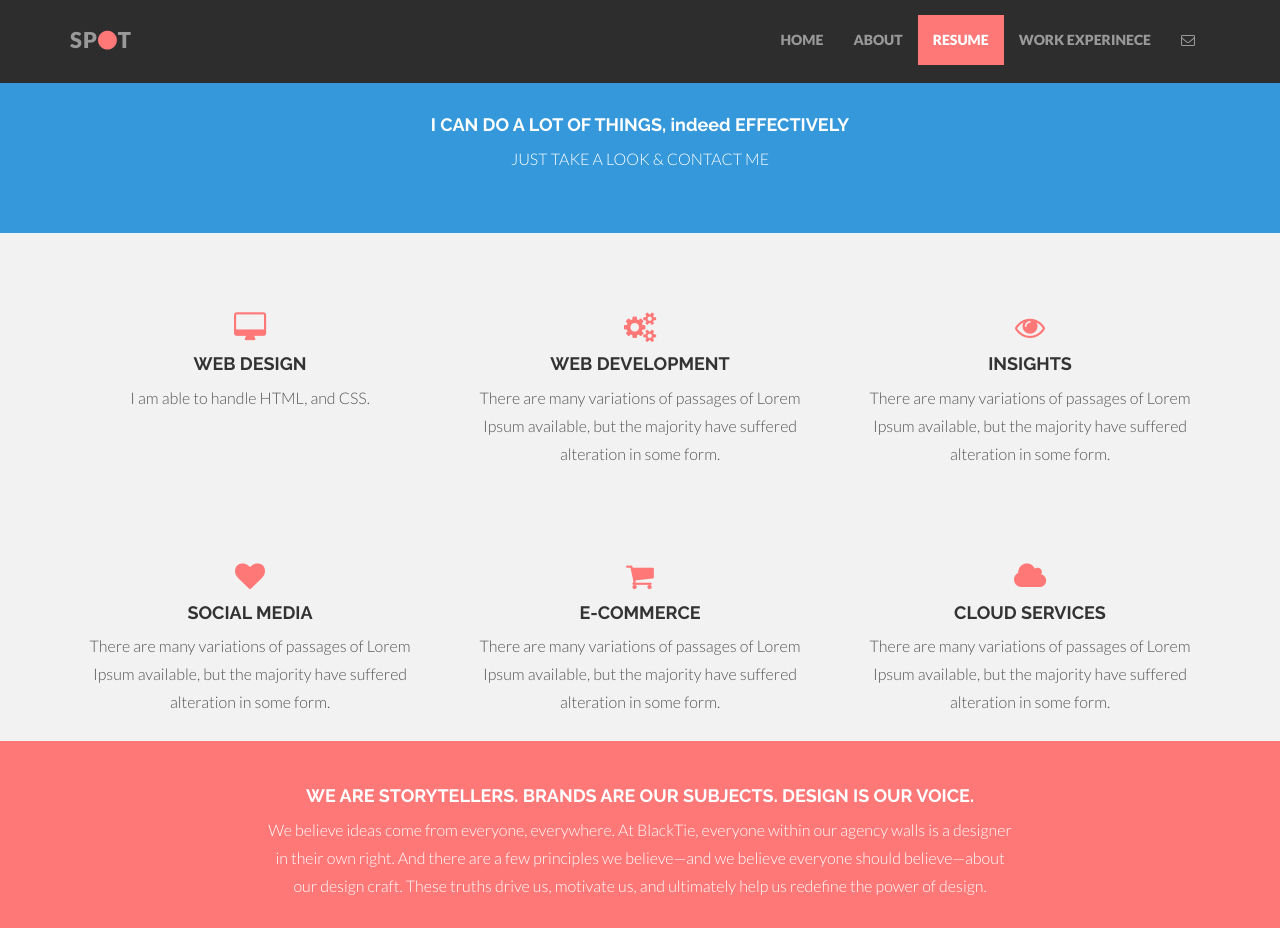
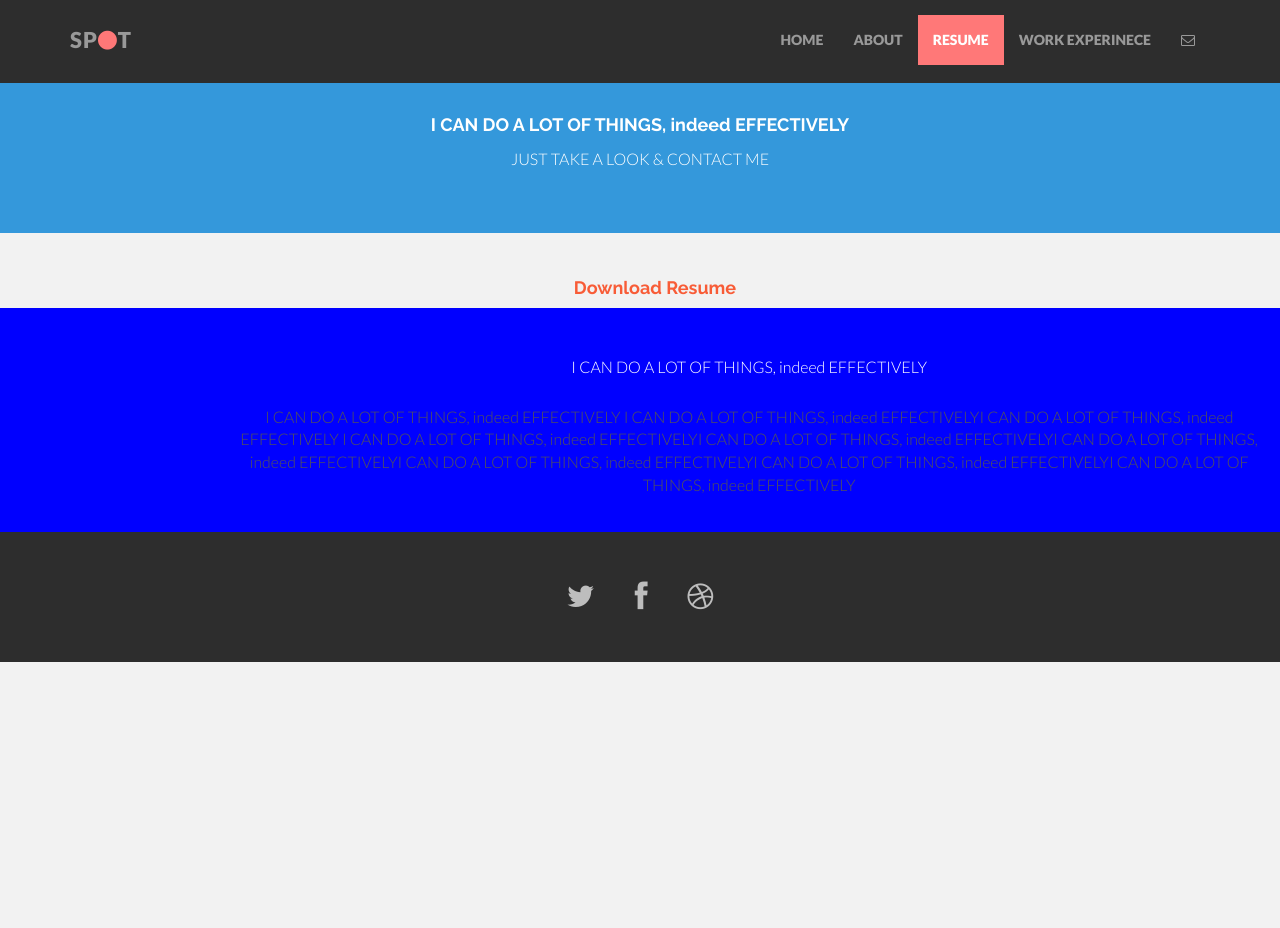
Before and after one commit to kimjangho/portfolio, a plain HTML site: page services.html in a window 1280 px wide. Shown: the top 928 px of the page. After the commit the page ends 800 px from the top, so only its background shows below. Drawn offline with nearby package versions, Linux system fonts and the light colour scheme.

Commit message:
images commit

```diff
--- a/assets/css/main.css
+++ b/assets/css/main.css
@@ -196,7 +196,7 @@ a:after {
 
 /* Red Wrap */
 #r {
-	background: #ff7878;
+	background: blue;
 	padding-top: 35px;
 	padding-bottom: 35px;
 }
--- a/services.html
+++ b/services.html
@@ -63,60 +63,28 @@
 
 
 	<div class="container w">
-		<div class="row centered">
-			<br><br>
-			<div class="col-lg-4">
-				<i class="fa fa-desktop"></i>
-				<h4>WEB DESIGN</h4>
-				<p>I am able to handle HTML, and CSS.</p>
-			</div><!-- col-lg-4 -->
+		<div class="container">
+			<div class="row centered">
+				<div class="col-lg-8 col-lg-offset-2">
+				<h4> <a href="https://github.com/kimjangho/portfolio/raw/gh-pages/Resume%20for%20Ambassy%20(RA).pdf">Download Resume</a></b></h4>
+				</div>
+			</div><!-- row -->
+		</div>
 
-			<div class="col-lg-4">
-				<i class="fa fa-cogs"></i>
-				<h4>WEB DEVELOPMENT</h4>
-				<p>There are many variations of passages of Lorem Ipsum available, but the majority have suffered alteration in some form.</p>
-			</div><!-- col-lg-4 -->
-
-			<div class="col-lg-4">
-				<i class="fa fa-eye"></i>
-				<h4>INSIGHTS</h4>
-				<p>There are many variations of passages of Lorem Ipsum available, but the majority have suffered alteration in some form.</p>
-			</div><!-- col-lg-4 -->
-		</div><!-- row -->
-		<br>
-		<div class="row centered">
-			<br><br>
-			<div class="col-lg-4">
-				<i class="fa fa-heart"></i>
-				<h4>SOCIAL MEDIA</h4>
-				<p>There are many variations of passages of Lorem Ipsum available, but the majority have suffered alteration in some form.</p>
-			</div><!-- col-lg-4 -->
-
-			<div class="col-lg-4">
-				<i class="fa fa-shopping-cart"></i>
-				<h4>E-COMMERCE</h4>
-				<p>There are many variations of passages of Lorem Ipsum available, but the majority have suffered alteration in some form.</p>
-			</div><!-- col-lg-4 -->
-
-			<div class="col-lg-4">
-				<i class="fa fa-cloud"></i>
-				<h4>CLOUD SERVICES</h4>
-				<p>There are many variations of passages of Lorem Ipsum available, but the majority have suffered alteration in some form.</p>
-			</div><!-- col-lg-4 -->
-		</div><!-- row -->
-	</div><!-- container -->
-
-
+    </div>
 
 
 
 
 	<div id="r">
-		<div class="container">
+		<div class="container-fluid">
 			<div class="row centered">
-				<div class="col-lg-8 col-lg-offset-2">
-					<h4>WE ARE STORYTELLERS. BRANDS ARE OUR SUBJECTS. DESIGN IS OUR VOICE.</h4>
-					<p>We believe ideas come from everyone, everywhere. At BlackTie, everyone within our agency walls is a designer in their own right. And there are a few principles we believe—and we believe everyone should believe—about our design craft. These truths drive us, motivate us, and ultimately help us redefine the power of design.</p>
+				<div class="col-lg-10 col-lg-offset-2">
+					<h4></h4>
+					<p>I CAN DO A LOT OF THINGS, indeed EFFECTIVELY</b></p>
+            I CAN DO A LOT OF THINGS, indeed EFFECTIVELY</b>
+        I CAN DO A LOT OF THINGS, indeed EFFECTIVELY</b>I CAN DO A LOT OF THINGS, indeed EFFECTIVELY</b>
+I CAN DO A LOT OF THINGS, indeed EFFECTIVELY</b>I CAN DO A LOT OF THINGS, indeed EFFECTIVELY</b>I CAN DO A LOT OF THINGS, indeed EFFECTIVELY</b>I CAN DO A LOT OF THINGS, indeed EFFECTIVELY</b>I CAN DO A LOT OF THINGS, indeed EFFECTIVELY</b>I CAN DO A LOT OF THINGS, indeed EFFECTIVELY</b>
 				</div>
 			</div><!-- row -->
 		</div><!-- container -->
```
Also changed, not shown: works.html (+3 -3 lines), assets/img/BORDERLESS.jpg (added), assets/img/ICE logo.png (added), assets/img/KISA logo 1.jpg (added), assets/img/KISA logo 2.jpg (added), assets/img/KISA logo 3.jpg (added), assets/img/KISA logo 6.jpg (added), assets/img/KISA logo 7.jpg (added), assets/img/winwin international.jpg (added).
